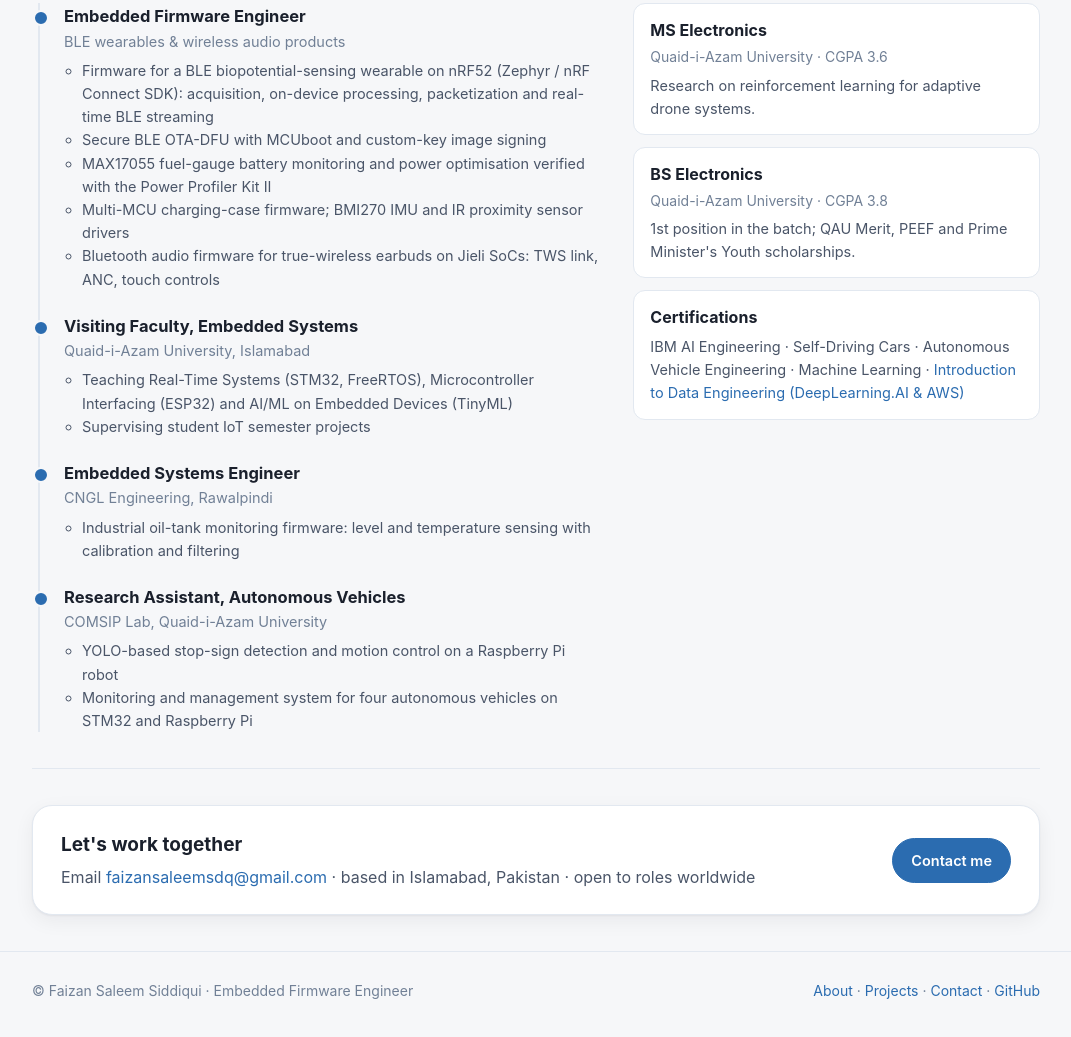
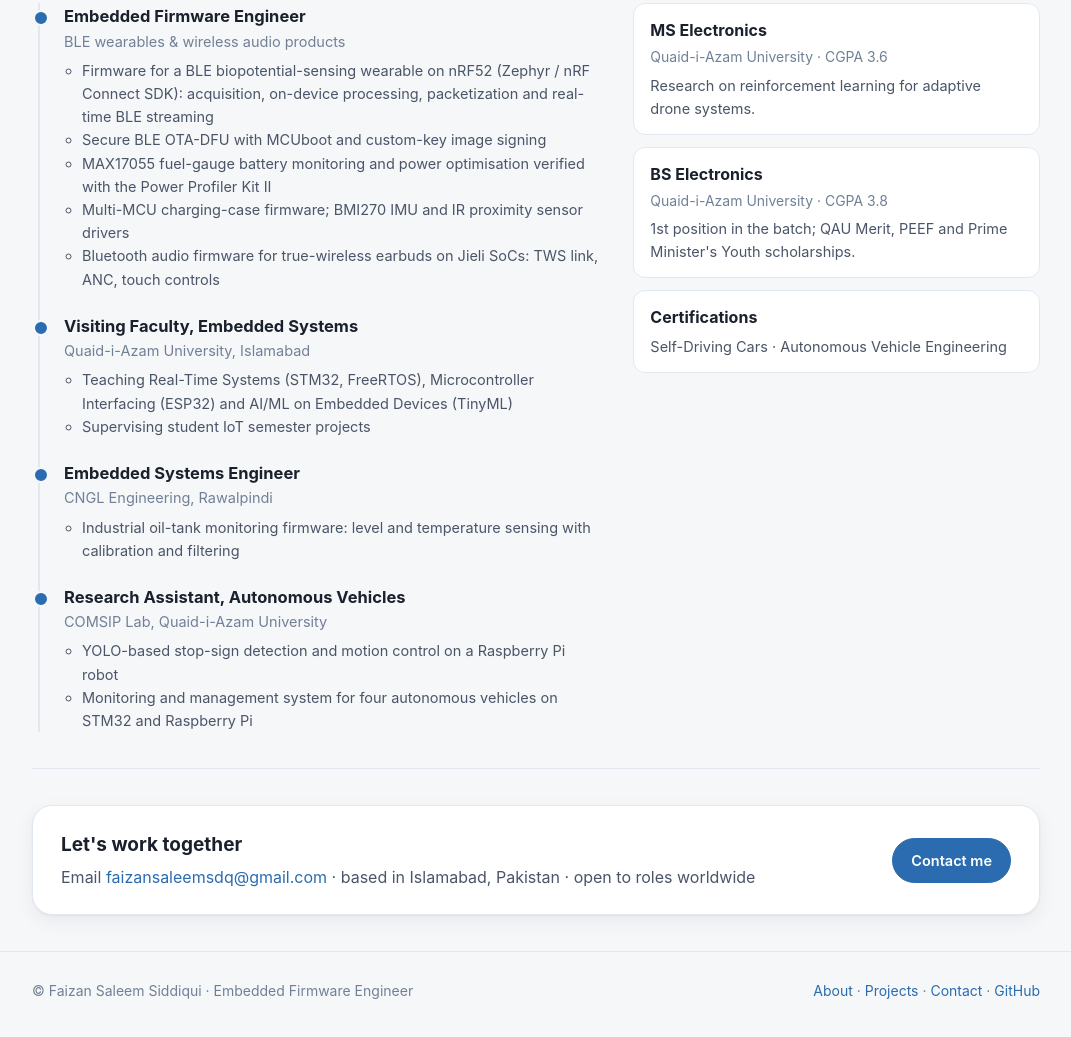
Before and after one commit to FaizanSSDQ/FaizanSSDQ.github.io, a plain HTML site: page index.html in a window 1280 px wide. Shown: the part 1946-2983 px from the top of the page, without its empty margins (104-1175 px from the left). Drawn offline with Linux system fonts and the light colour scheme.

Commit message:
Keep the site focused on embedded work
Removes the AI, machine learning and data engineering (AWS) certifications for now; the projects tab already lists only the STM32 projects.

```diff
--- a/index.html
+++ b/index.html
@@ -383,8 +383,7 @@
                 <div><b>BS Electronics</b><span class="meta">Quaid-i-Azam University · CGPA 3.8</span>
                   <p>1st position in the batch; QAU Merit, PEEF and Prime Minister's Youth scholarships.</p></div>
                 <div><b>Certifications</b>
-                  <p>IBM AI Engineering · Self-Driving Cars · Autonomous Vehicle Engineering · Machine Learning ·
-                    <a href="https://coursera.org/verify/4GAZGCOZK15K">Introduction to Data Engineering (DeepLearning.AI &amp; AWS)</a></p></div>
+                  <p>Self-Driving Cars · Autonomous Vehicle Engineering</p></div>
               </div>
             </div>
           </div>
```
